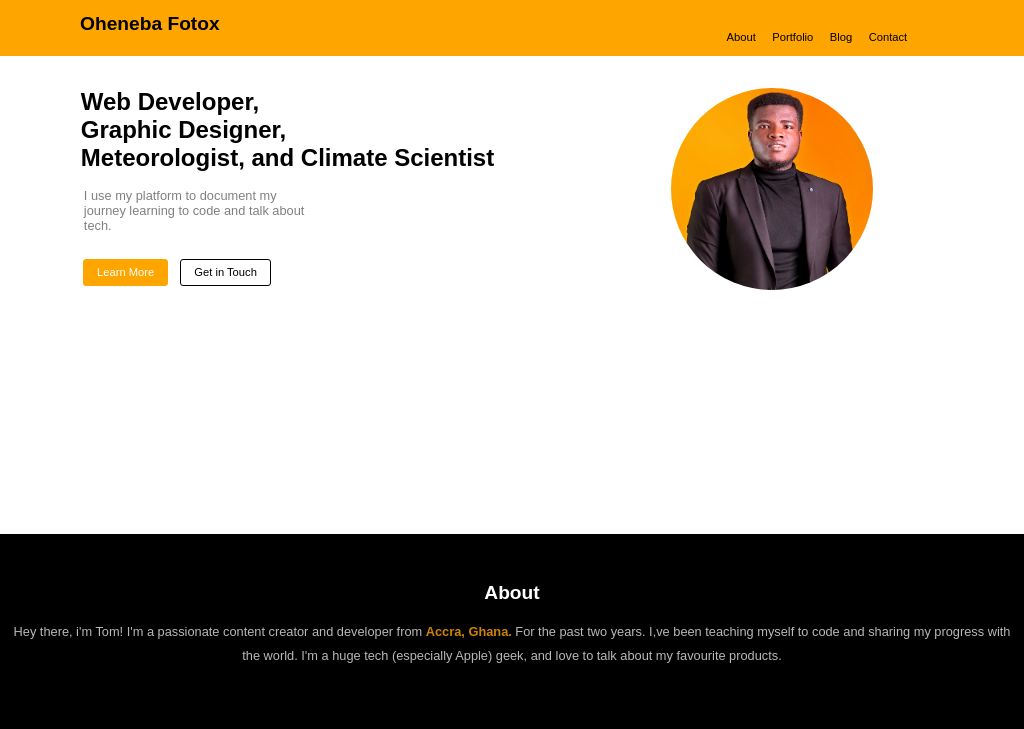
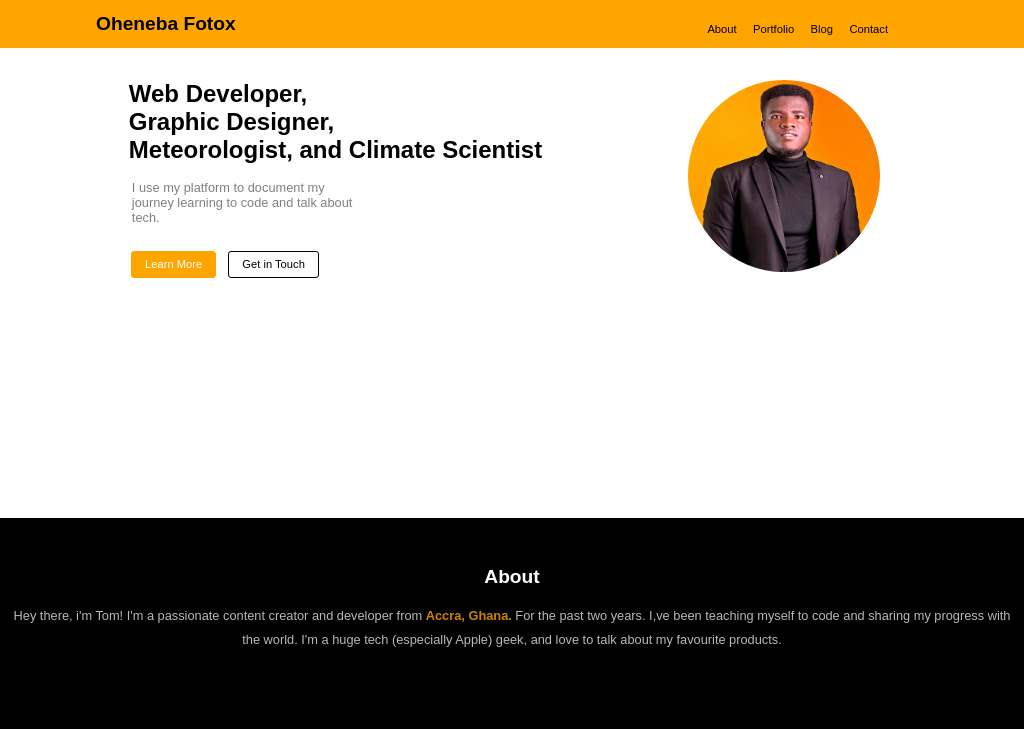
Before and after one commit to ProgrammerOheneba/portfolio, a plain HTML site: page index.html in a window 1024 px wide. Shown: the top 729 px of the page. Drawn offline with Linux system fonts and the light colour scheme; a web font is replaced by a local one.

Commit message:
complete project

```diff
--- a/css/style.css
+++ b/css/style.css
@@ -211,6 +211,7 @@ a:hover{
 
 
 
+
 }
 
 .Developer{
@@ -252,6 +253,7 @@ a:hover{
 i{
     padding: 2rem;
 }
+
 
 .break{
     display: block;
@@ -516,12 +518,14 @@ footer{
 
 }
 
+
+
 /*-----Normal size Viewport-----*/
 @media(min-width:769px) and (max-width:1024px){
     .mainbar{
         padding: 0;
         display: flex;
-        padding: 0.7em 5em;
+        padding: 0.7em 6em;
         /* text-align: center; */
         position: sticky;
         top: 0;
@@ -537,13 +541,17 @@ footer{
 
 
     .navbar ul {
-        padding-top: 1em;
-        padding-right: 2.3em;
+        padding-top: 0.5em;
+        padding-right: 2.5em;
     }
 
 
     .mainsection{
         margin: 2em 0 15em 0;
+    }
+
+    .sub-section{
+        padding-left: 3em;
     }
 
 
--- a/index.html
+++ b/index.html
@@ -71,7 +71,7 @@
 
     <div class="skills">
       <div class="Developer">
-        <span class="fa-laptop-code"><i class="fas fa-laptop-code fa-lg"></i></span>
+        <span class="fa-laptop-code"><i class="fas fa-laptop-code"></i></span>
         <div class="Developer-Content-Designer">Web Developer</div>
         <p class="list">Building beautiful, functional & <span class="break">responsive sites. i'm currently</span>
           focusing solely on the front-end.</p>
```
